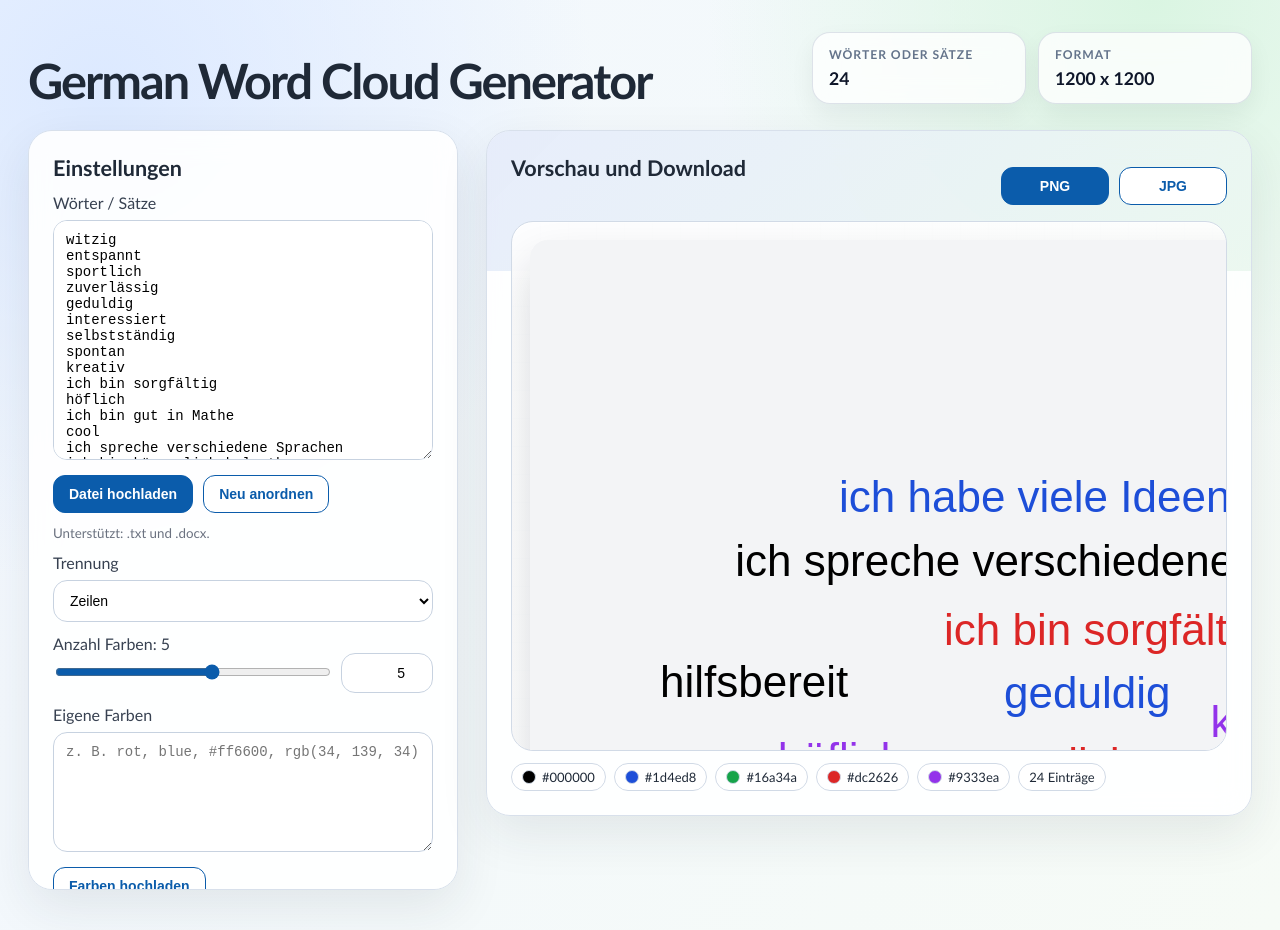
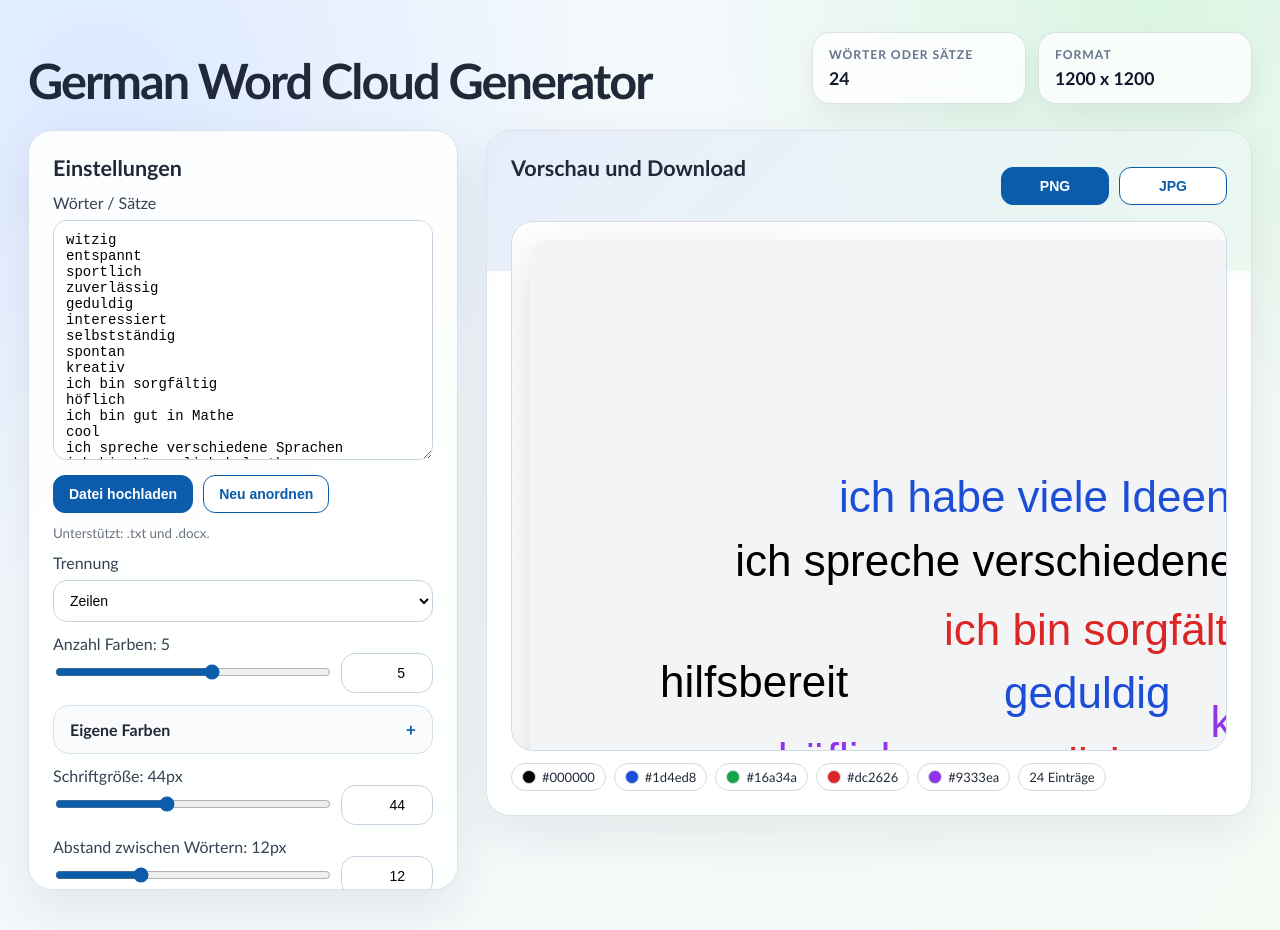
Before and after one commit to IvoLeist/word-cloud-generator, a React (Vite) app: page / in a window 1280 px wide. Built offline with nearby package versions, Linux system fonts and the light colour scheme.

Commit message:
Refactor custom color input section to use a collapsible panel for improved UI and organization

```diff
--- a/src/components/SettingsPanel.jsx
+++ b/src/components/SettingsPanel.jsx
@@ -83,7 +83,15 @@ export default function SettingsPanel({
         onChange={onColorCountChange}
       />
 
-      <label htmlFor="custom-colors">Eigene Farben</label>
+      <details
+        className="collapsible-panel"
+        open={Boolean(customColorsText.trim()) || invalidColorEntries.length > 0}
+      >
+        <summary className="collapsible-summary">
+          <span>Eigene Farben</span>
+        </summary>
+
+        <div className="collapsible-content">
           <textarea
             id="custom-colors"
             className="text-input palette-input"
@@ -93,7 +101,11 @@ export default function SettingsPanel({
           />
 
           <div className="row-wrap">
-        <button type="button" className="secondary" onClick={() => colorFileInputRef.current?.click()}>
+            <button
+              type="button"
+              className="secondary"
+              onClick={() => colorFileInputRef.current?.click()}
+            >
               Farben hochladen
             </button>
             <input
@@ -115,6 +127,8 @@ export default function SettingsPanel({
               {invalidColorEntries.length > 6 ? " ..." : ""}
             </div>
           )}
+        </div>
+      </details>
 
       <SliderField
         id="font-size"
--- a/src/styles.css
+++ b/src/styles.css
@@ -179,6 +179,51 @@ input[type="color"]:focus {
 
 .palette-input {
   min-height: 120px;
+}
+
+.collapsible-panel {
+  margin-top: 12px;
+  border: 1px solid #d7dfeb;
+  border-radius: 16px;
+  background: rgba(248, 250, 252, 0.75);
+  overflow: hidden;
+}
+
+.collapsible-summary {
+  display: flex;
+  align-items: center;
+  gap: 12px;
+  padding: 14px 16px;
+  cursor: pointer;
+  list-style: none;
+  font-weight: 600;
+  color: #1f2937;
+}
+
+.collapsible-summary::-webkit-details-marker {
+  display: none;
+}
+
+.collapsible-summary::after {
+  content: "+";
+  margin-left: auto;
+  color: #0b5cab;
+  font-size: 1.1rem;
+  line-height: 1;
+}
+
+.collapsible-panel[open] .collapsible-summary::after {
+  content: "-";
+}
+
+.collapsible-meta {
+  color: #64748b;
+  font-size: 0.88rem;
+  font-weight: 600;
+}
+
+.collapsible-content {
+  padding: 0 16px 16px;
 }
 
 input[type="range"] {
```
Lines whose indentation alone changed are shown as unchanged.
